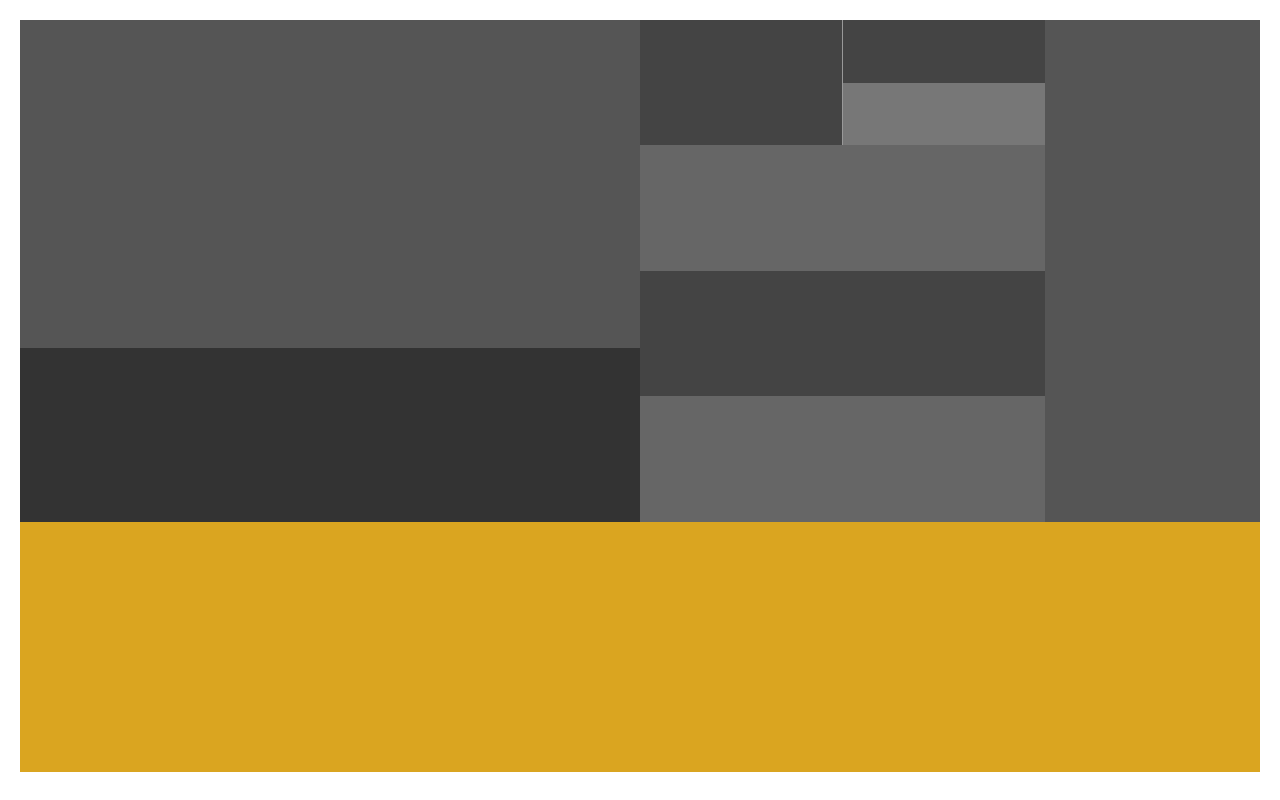
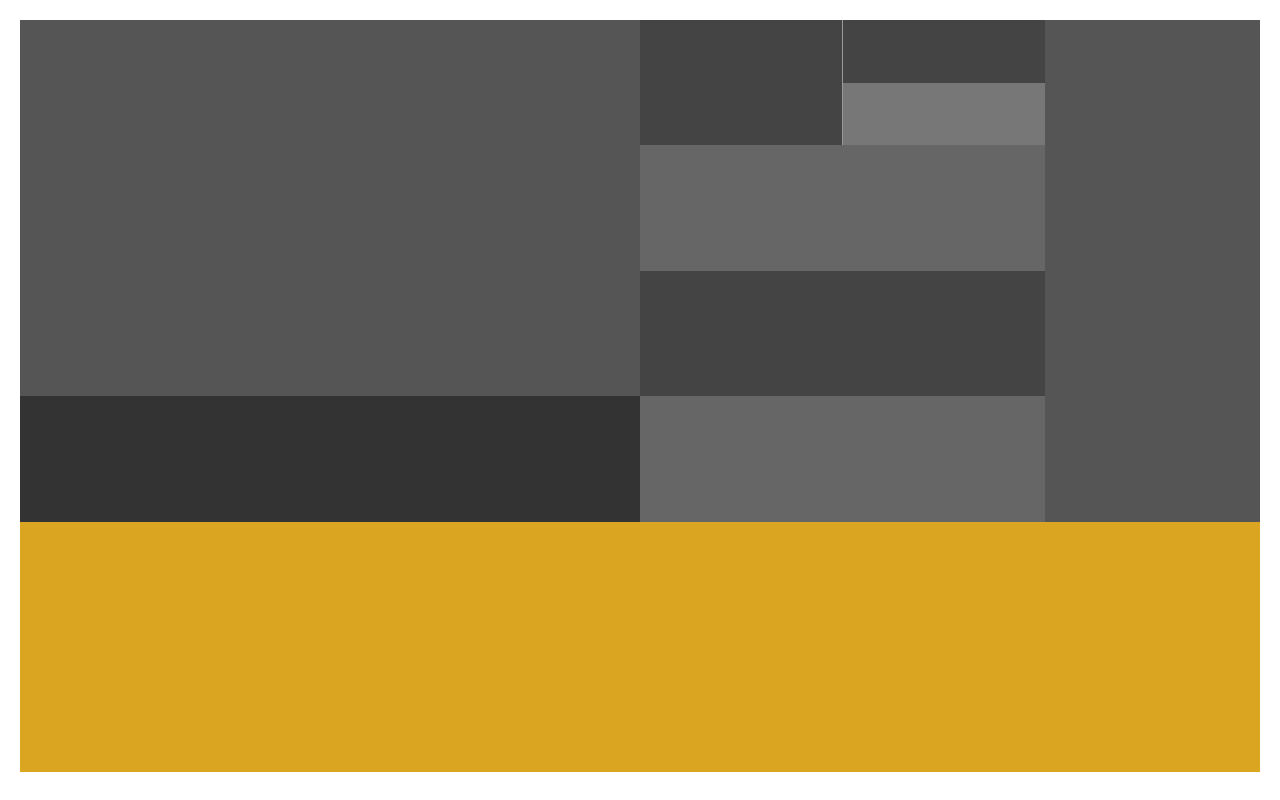
Before and after one commit to bwynn/ang_waves, a plain HTML site: page index.html in a window 1280 px wide. Drawn offline with Linux system fonts and the light colour scheme.

Commit message:
Modified gallery module sizing to provide a more video friendly aspect ratio.

```diff
--- a/gallery/gallery.style.css
+++ b/gallery/gallery.style.css
@@ -5,12 +5,12 @@
 
 #gallery-module .gallery-wrap {
   width: 100%;
-  height: 66%;
+  height: 75%;
   background-color: #555;
 }
 
 #gallery-module .gallery-control {
   width: 100%;
-  height: 35%;
+  height: 25%;
   background-color: #333;
 }
```
